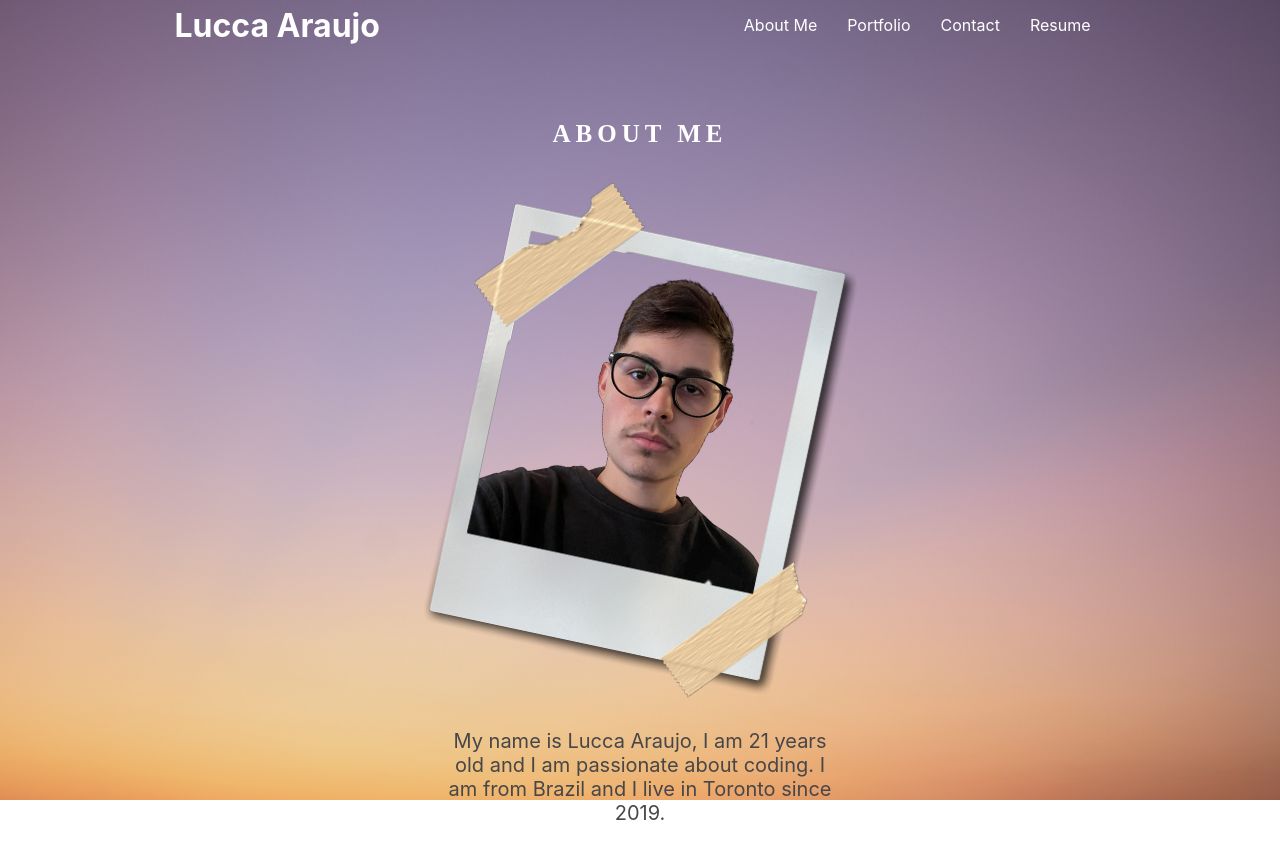
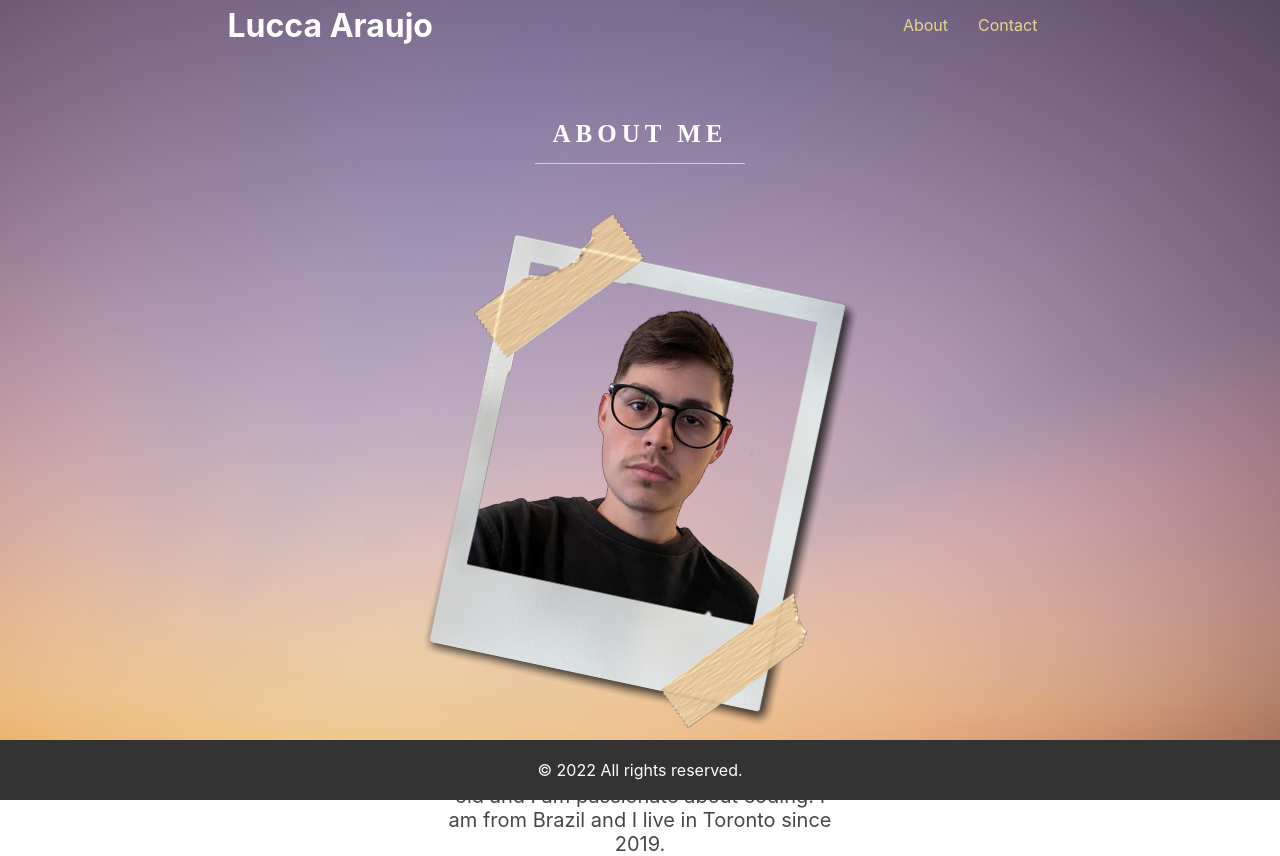
Before and after one commit to luccara123/reactPortfolio, a React (Create React App) app: page / in a window 1280 px wide. Before the commit the page ends 825 px from the top, so only its background shows below. Built offline with nearby package versions, Linux system fonts and the light colour scheme.

Commit message:
added contact page and functionality to render pages

```diff
--- a/package.json
+++ b/package.json
@@ -8,7 +8,10 @@
     "@testing-library/user-event": "^13.5.0",
     "react": "17.0.2",
     "react-dom": "17.0.2",
+    "react-router-dom": "^6.3.0",
+    "react-router-hash-link": "^2.4.3",
     "react-scripts": "5.0.1",
+    "reactstrap": "^9.1.1",
     "web-vitals": "^2.1.4"
   },
   "scripts": {
--- a/src/App.js
+++ b/src/App.js
@@ -1,14 +1,12 @@
 import './App.css';
-import About from "./components/About";
 import Header from "./components/Header";
+import Footer from "./components/Footer";
 import React from "react";
 import bgImage from "./images/background.jpg"
 
-
-
 function App() {
   return (
-    <div
+      <div
     className="bg_image"
         style={{
           backgroundImage: `url(${bgImage})`,
@@ -16,14 +14,10 @@ function App() {
           height: "100vh",
           backgroundPosition: "center"
         }}>
-        <div>
-       <Header></Header>
-    </div>
-    <div>
-      <About></About>
-    </div>
-    </div>
+      <Header></Header>
+      <Footer></Footer>
+        </div>
   );
-}
+};
 
 export default App;
--- a/src/components/About/index.js
+++ b/src/components/About/index.js
@@ -8,6 +8,8 @@ function About(){
             <div className="title-container">
                 <h2 className="section-title"> ABOUT ME </h2>
             </div>
+
+            <div className="line"></div>
 
             <div className="half-container">
 
--- /dev/null
+++ b/src/components/Contact/index.js
@@ -0,0 +1,58 @@
+import React, {useState} from 'react';
+import {validateEmail} from '../../utils/helpers';
+
+function Contact() {
+    const [formState, setFormState] = useState({ name: '', email: '', message: ''});
+    const { name, email, message } = formState;
+    const [errorMessage, setErrorMessage] = useState('');
+    function handleChange(event) {
+        if (event.target.name === 'email') {
+            const isValid = validateEmail(event.target.value);
+            if(!isValid) {
+                setErrorMessage('Your email is invalid.');
+            } else {
+                setErrorMessage('');
+            }
+        } else {
+            if (!event.target.value.length) {
+                setErrorMessage(`${event.target.name} is required.`);
+            } else {
+                setErrorMessage('');
+            }
+        }
+        if(!errorMessage) {
+            setFormState({...formState, [event.target.name]: event.target.value });
+        }
+    }
+    function handleSubmit(event) {
+        event.preventDefault();
+        console.log(formState);
+    }
+    return (
+        <section id="contact">
+            <h1 data-testid="h1tag">Contact me</h1>
+            <form id="contact-form" onSubmit={handleSubmit}>
+                <div>
+                    <label htmlFor="name">Name:</label>
+                    <input type="text" name="name" defaultValue={name} onBlur={handleChange} />
+                </div>
+                <div>
+                    <label htmlFor="email">Email address:</label>
+                    <input type="email" name="email" defaultValue={email} onBlur={handleChange} />
+                </div>
+                <div>
+                    <label htmlFor="message">Message:</label>
+                    <textarea name="message" rows="5" defaultValue={message} onBlur={handleChange} />
+                </div>
+                {errorMessage && (
+                    <div>
+                        <p className="error-text">{errorMessage}</p>
+                    </div>
+                )}
+                <button type="submit" data-testid="submit-btn">Submit</button>
+            </form>
+        </section>
+    );
+}
+
+export default Contact
--- a/src/components/Footer/index.js
+++ b/src/components/Footer/index.js
@@ -1,13 +1,13 @@
 import React from "react";
-<FontAwesomeIcon icon="fa-brands fa-github" />
+
 
 function Footer(){
     return(
         <footer id="footer">
+            <div>
+                <p> &copy; 2022 All rights reserved.</p>
+            </div>
             <div className="icons-container">
-            <FontAwesomeIcon icon="fa-brands fa-github" />
-            <FontAwesomeIcon icon="fa-brands fa-linkedin" />
-            <FontAwesomeIcon icon="fa-brands fa-instagram" />
             </div>
         </footer>
 
--- a/src/components/Header/index.js
+++ b/src/components/Header/index.js
@@ -1,13 +1,35 @@
-import React from "react";
+import React, { useState } from 'react';
 import Nav from "../Nav";
+import About from "../About";
+import Contact from "../Contact";
 
-function Header(){
-    return(
-       <header>
-            <h1> Lucca Araujo</h1>
-            <Nav></Nav>
-       </header>
-    )
-}
+function Header() {
+    const [currentSection,
+         handlePageChange] = useState("About");
+    const renderSections = () => {
+      switch (currentSection) {
+        case "About":
+          return <About />;
+        case "Contact":
+          return <Contact />;
+        default:
+          return <About />;
+      }
+    };
+    return (
+        <div>
+        <header>
+        <h1> Lucca Araujo</h1>
+        <Nav
+          currentPage={currentSection}
+          handlePageChange={handlePageChange}
+        />
+        </header>
+        <main>
+          <div>{renderSections(currentSection)}</div>
+        </main>
+      </div>
+    );
+};
 
 export default Header;
--- a/src/components/Nav/index.js
+++ b/src/components/Nav/index.js
@@ -1,16 +1,32 @@
 import React from "react";
 
-function Nav(){
-    return(
+
+function Nav(props) {
+    const links = ["About", "Contact",];
+    return (
         <nav id="nav">
-            <ul>
-                <li> About Me</li>
-                <li> Portfolio</li>
-                <li> Contact</li>
-                <li> Resume</li>
-            </ul>
+        <ul>
+          {links.map((link) => (
+            <li
+              className={
+                props.currentSection === link ? "is-active" : "links"
+              }
+              key={link}
+            >
+              <a
+                href={`#${link}`}
+                onClick={() => props.handlePageChange(link)}
+                className={
+                  props.currentSection === link ? "active" : "links"
+                }
+              >
+                {link}
+              </a>
+            </li>
+          ))}
+        </ul>
         </nav>
-    )
-}
+    );
+};
 
 export default Nav;
--- a/src/index.css
+++ b/src/index.css
@@ -23,7 +23,7 @@ code {
 header{
     display: flex;
     text-align: center;
-  justify-content: space-around;
+    justify-content: space-around;
     align-items: center;
     color: #fff;
 }
@@ -33,12 +33,22 @@ header{
 
  a{
   text-decoration: none;
+  color:rgb(228, 216, 140);
  }
 
  #nav ul li{
   display: inline-block;
   padding: 15px;
   cursor: pointer;
+  color:rgb(228, 216, 140)
+ }
+
+ #nav ul li a:hover{
+  color:rgb(229, 222, 174);
+ }
+
+ .active{
+  color: #fff;
  }
 
  /* About styles*/
@@ -61,6 +71,13 @@ header{
   font-family:'Times New Roman', Times, serif
  }
 
+ .line{
+  width: 210px;
+  height: 1px;
+  background-color:rgb(228, 216, 140);
+  margin: 15px 0;
+
+ }
 
  .text-container{
   width: 60%;
@@ -70,3 +87,17 @@ header{
   color: rgb(71, 70, 72);
   font-size: 20px;
  }
+
+ /*Footer*/
+ #footer{
+  position: absolute;
+  bottom: 0;
+  text-align: center;
+  display: flex;
+  justify-content: center;
+  align-items: center;
+  background-color: #333;
+  width: 100%;
+  color: #fff;
+  padding: 20px;
+ }
--- /dev/null
+++ b/src/utils/helpers.js
@@ -0,0 +1,5 @@
+
+export function validateEmail(email) {
+    var re = /^(([^<>()[\]\\.,;:\s@"]+(\.[^<>()[\]\\.,;:\s@"]+)*)|(".+"))@((\[[0-9]{1,3}\.[0-9]{1,3}\.[0-9]{1,3}\.[0-9]{1,3}\])|(([a-zA-Z\-0-9]+\.)+[a-zA-Z]{2,}))$/;
+    return re.test(String(email).toLowerCase());
+  }
```
Also changed, not shown: 1 other file (tests, documents, lock files or other folders).
